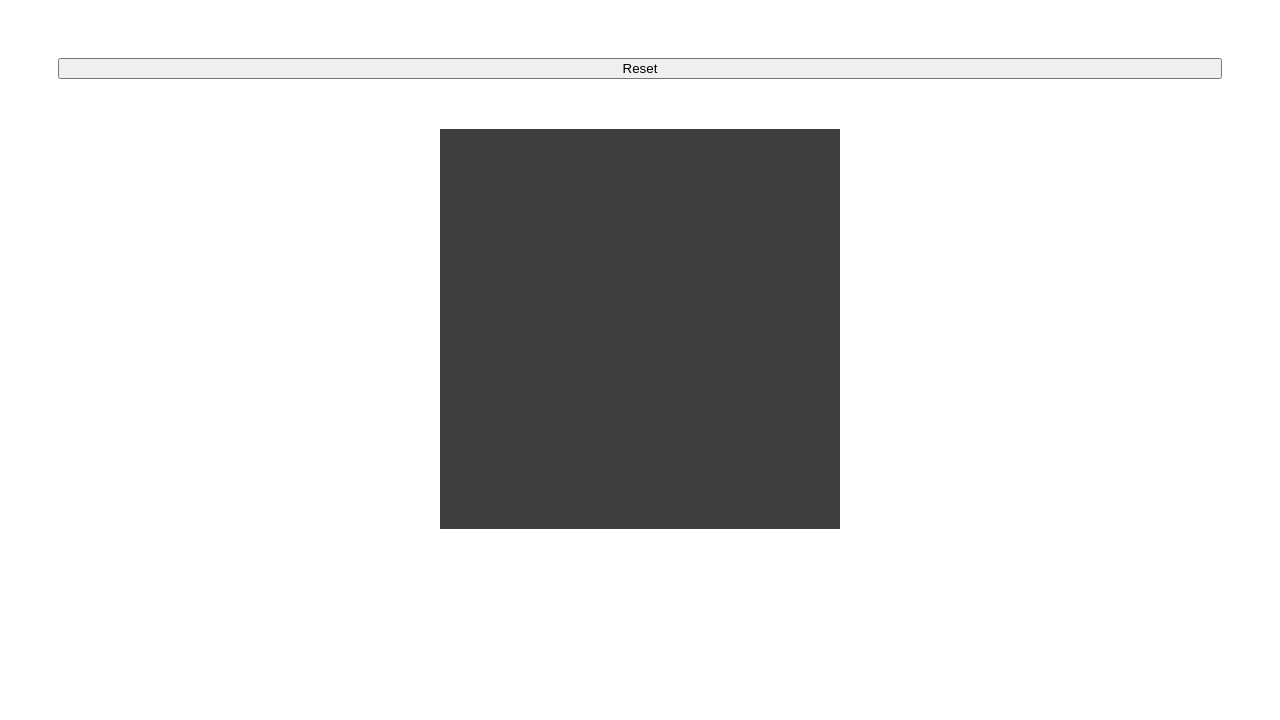
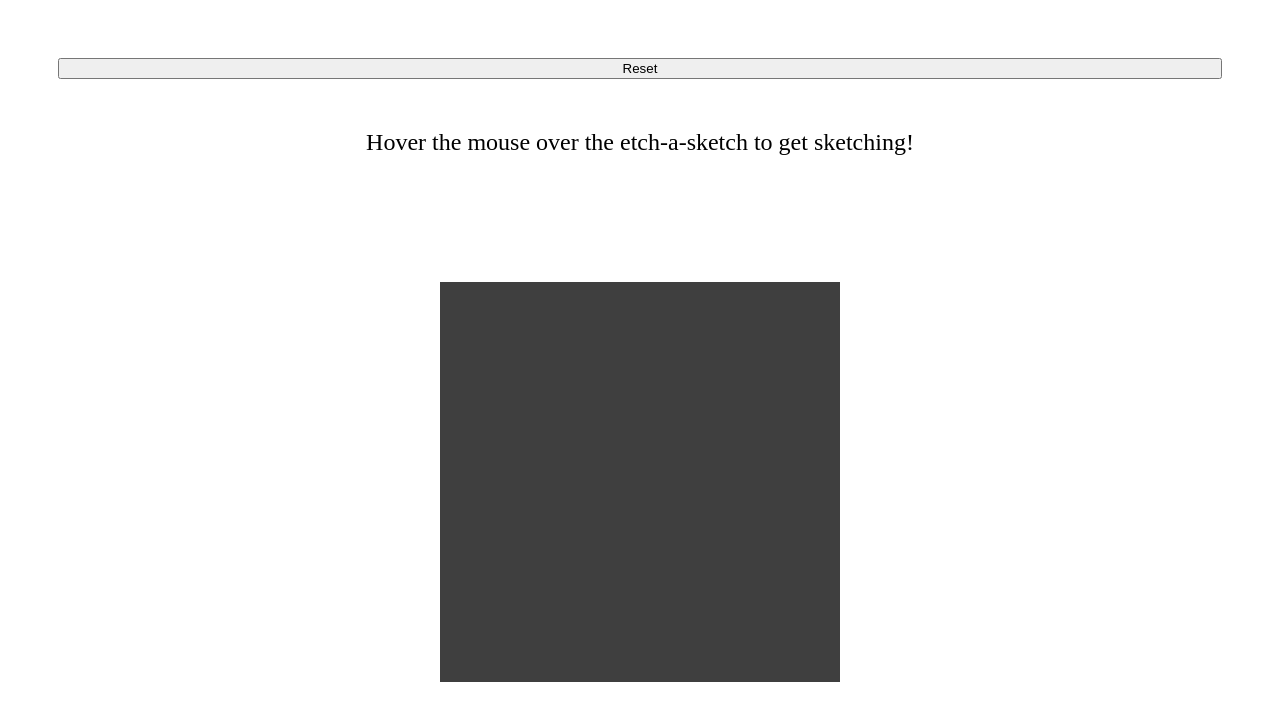
Before and after one commit to Bambo435/Etch-a-Sketch, a plain HTML site: page EAS.html in a window 1280 px wide. Drawn offline with Linux system fonts and the light colour scheme.

Commit message:
Add comments and small html changes

```diff
--- a/EAS.html
+++ b/EAS.html
@@ -7,7 +7,7 @@
     <body>
         <script src ="EAS.js" defer></script>
         <button id="btn"> Reset</button>
-        <div id="box">
+        <div id="text">Hover the mouse over the etch-a-sketch to get sketching!</div>
        <div id="container">
 
        </div>
--- a/EAS.js
+++ b/EAS.js
@@ -20,6 +20,7 @@ function makeGrid(num) {
 
 makeGrid(50); // default number of squares that will appear upon loading page
 
+// Erasing all pixels by replacing the content with an empty textbox, then just calling makeGrid to replace with a fresh etch-a-sketch
 function reset() {
   let input = prompt('How many squares? (50 = 50x50)', '');
   const divs = document.getElementById('container');
@@ -28,6 +29,6 @@ function reset() {
 };
 
 
-
+// Referencing the button id and adding the event listener to call on reset() when clicked.
 const btn = document.querySelector('#btn');
 btn.addEventListener('click', reset);
--- a/style.css
+++ b/style.css
@@ -14,10 +14,13 @@ body {
     max-width: 50vh;
     margin: auto;
 
-
-
 }
 
+div#text {
+    font-size: 24px;
+    color: black;
+    align-self: center;
+}
 
 
 div.row {
```
